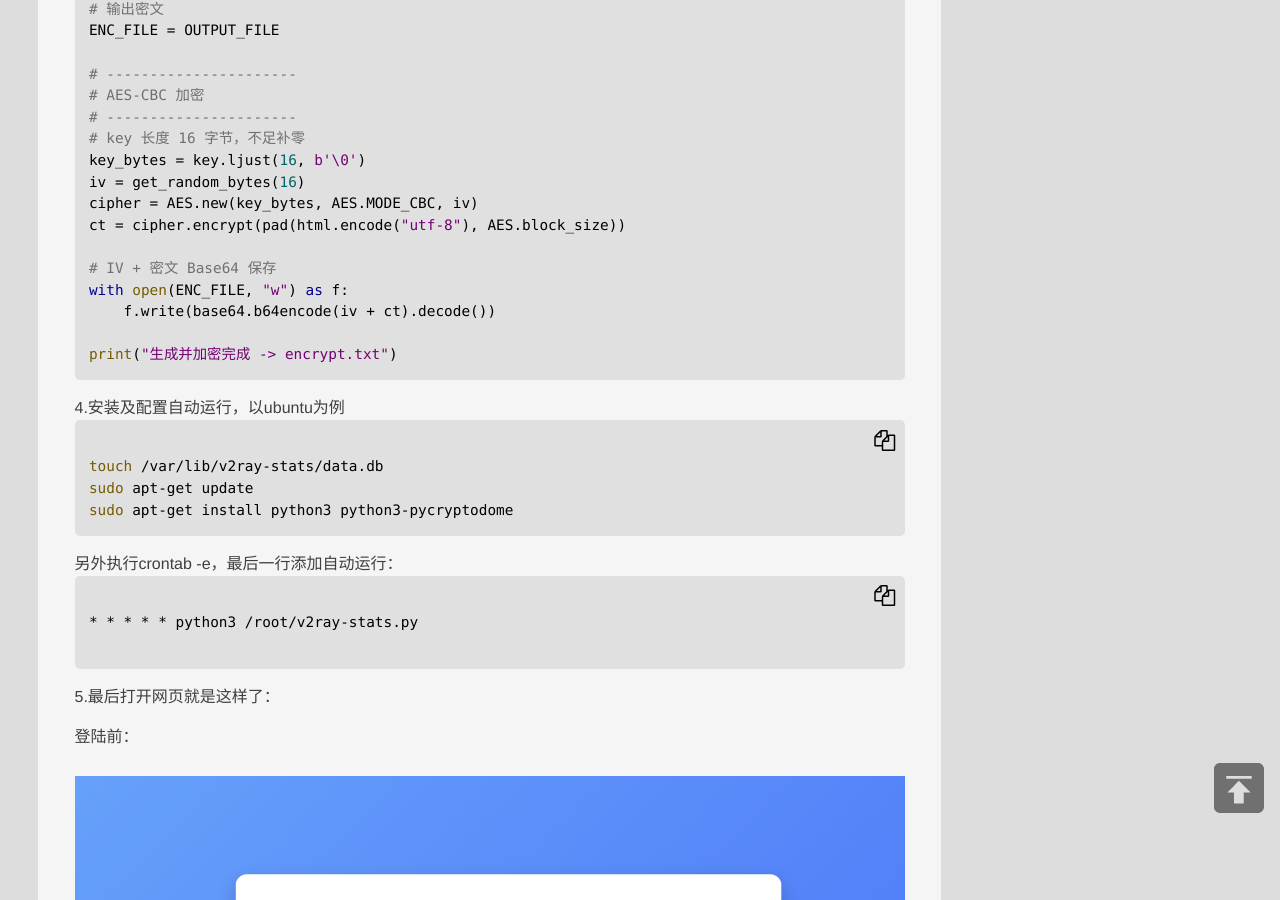
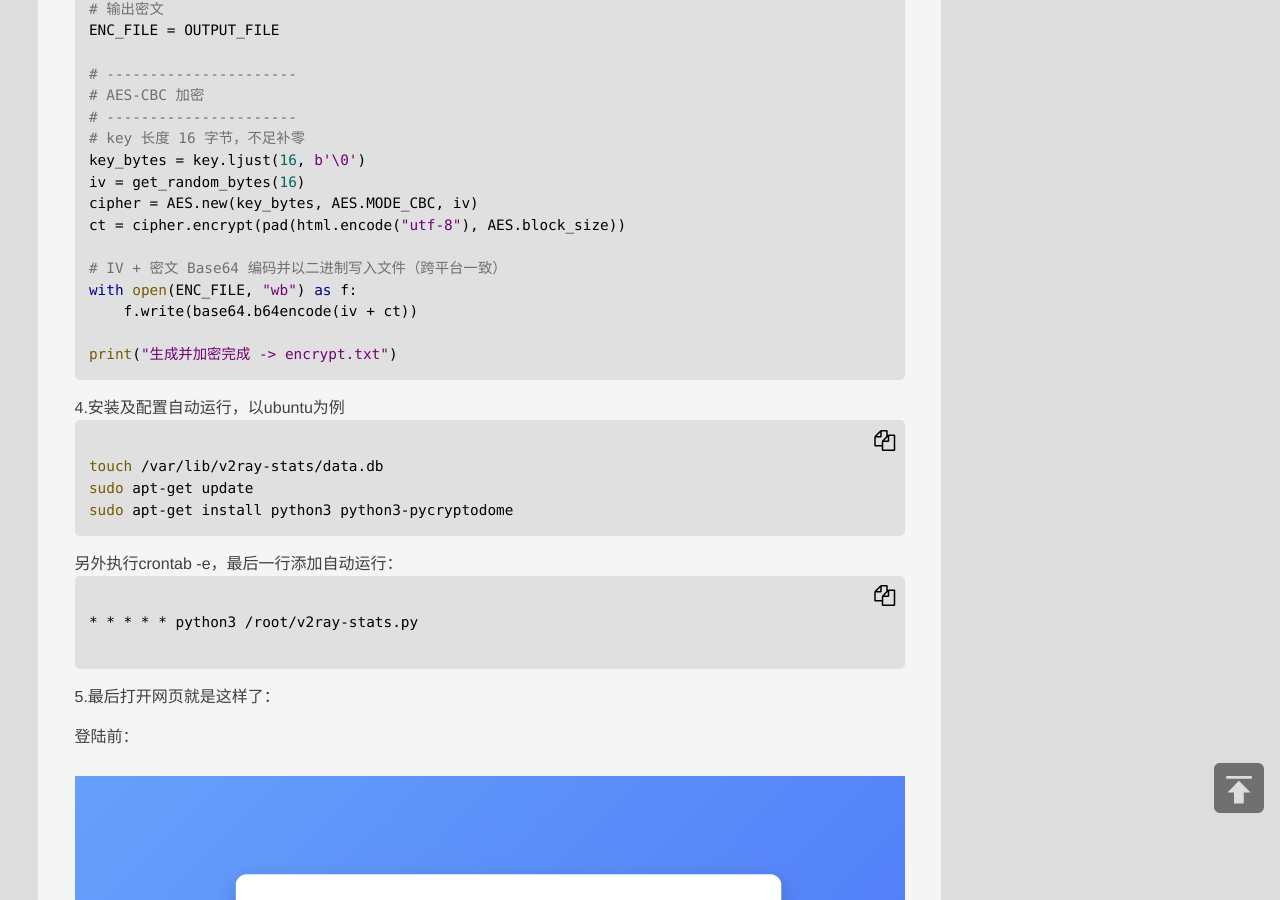
Before and after one commit to jibenfa/jibenfa.github.com, a Jekyll site: the page built from _posts/2025-09-02-E69E81E7AE80v2rayE6B581E9878FE7BB9FE8AEA1E99DA2E69DBF.md, in a window 1280 px wide and 900 px high, scrolled down 10959 px. Built offline with Jekyll 4.4.1, drawn with Linux system fonts in a browser that asks for light colours.

Commit message:
Update 2025-09-02-E69E81E7AE80v2rayE6B581E9878FE7BB9FE8AEA1E99DA2E69DBF.md

````diff
--- a/_posts/2025-09-02-E69E81E7AE80v2rayE6B581E9878FE7BB9FE8AEA1E99DA2E69DBF.md
+++ b/_posts/2025-09-02-E69E81E7AE80v2rayE6B581E9878FE7BB9FE8AEA1E99DA2E69DBF.md
@@ -518,9 +518,9 @@ iv = get_random_bytes(16)
 cipher = AES.new(key_bytes, AES.MODE_CBC, iv)
 ct = cipher.encrypt(pad(html.encode("utf-8"), AES.block_size))
 
-# IV + 密文 Base64 保存
-with open(ENC_FILE, "w") as f:
-    f.write(base64.b64encode(iv + ct).decode())
+# IV + 密文 Base64 编码并以二进制写入文件（跨平台一致）
+with open(ENC_FILE, "wb") as f:
+    f.write(base64.b64encode(iv + ct))
 
 print("生成并加密完成 -> encrypt.txt")
 ```
````
